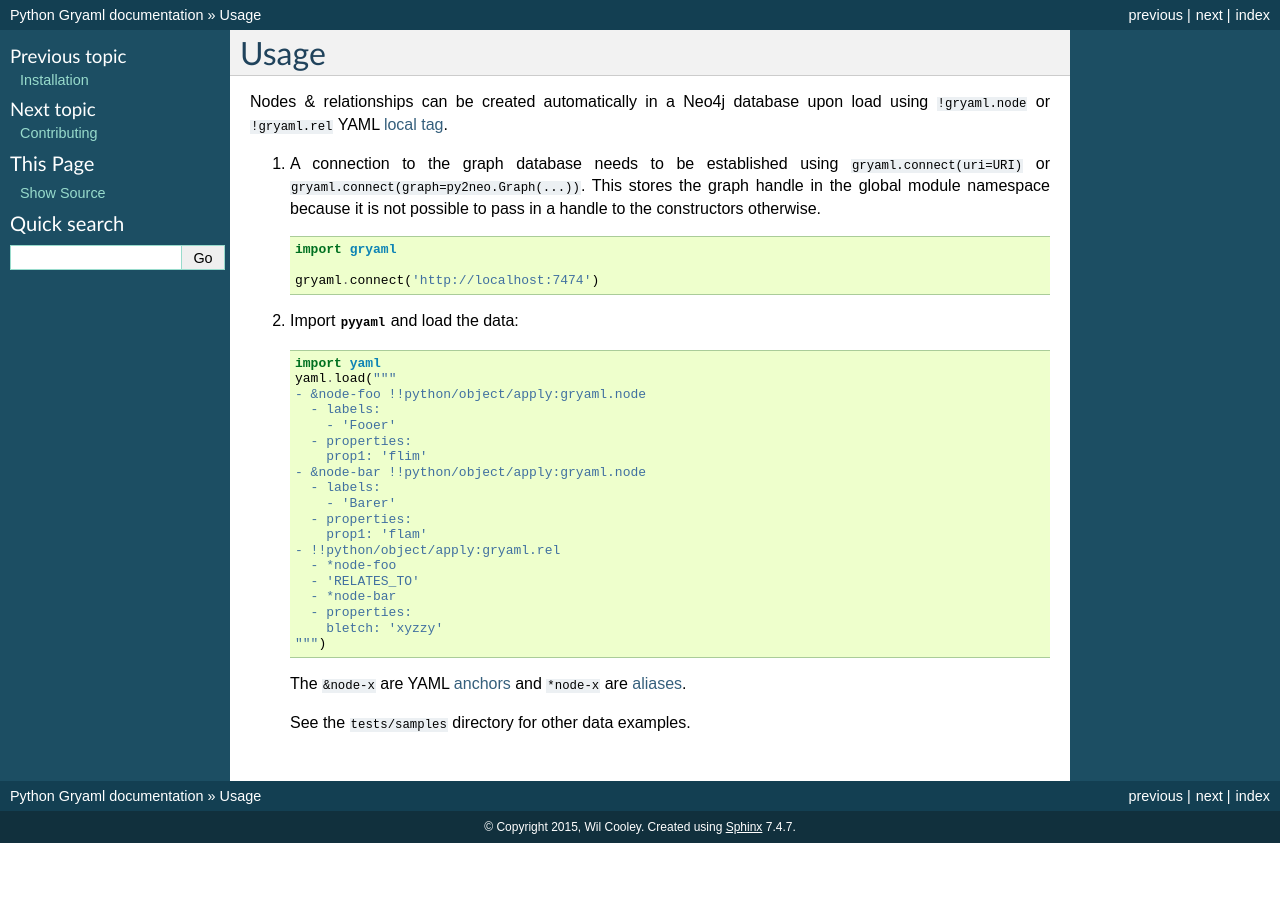
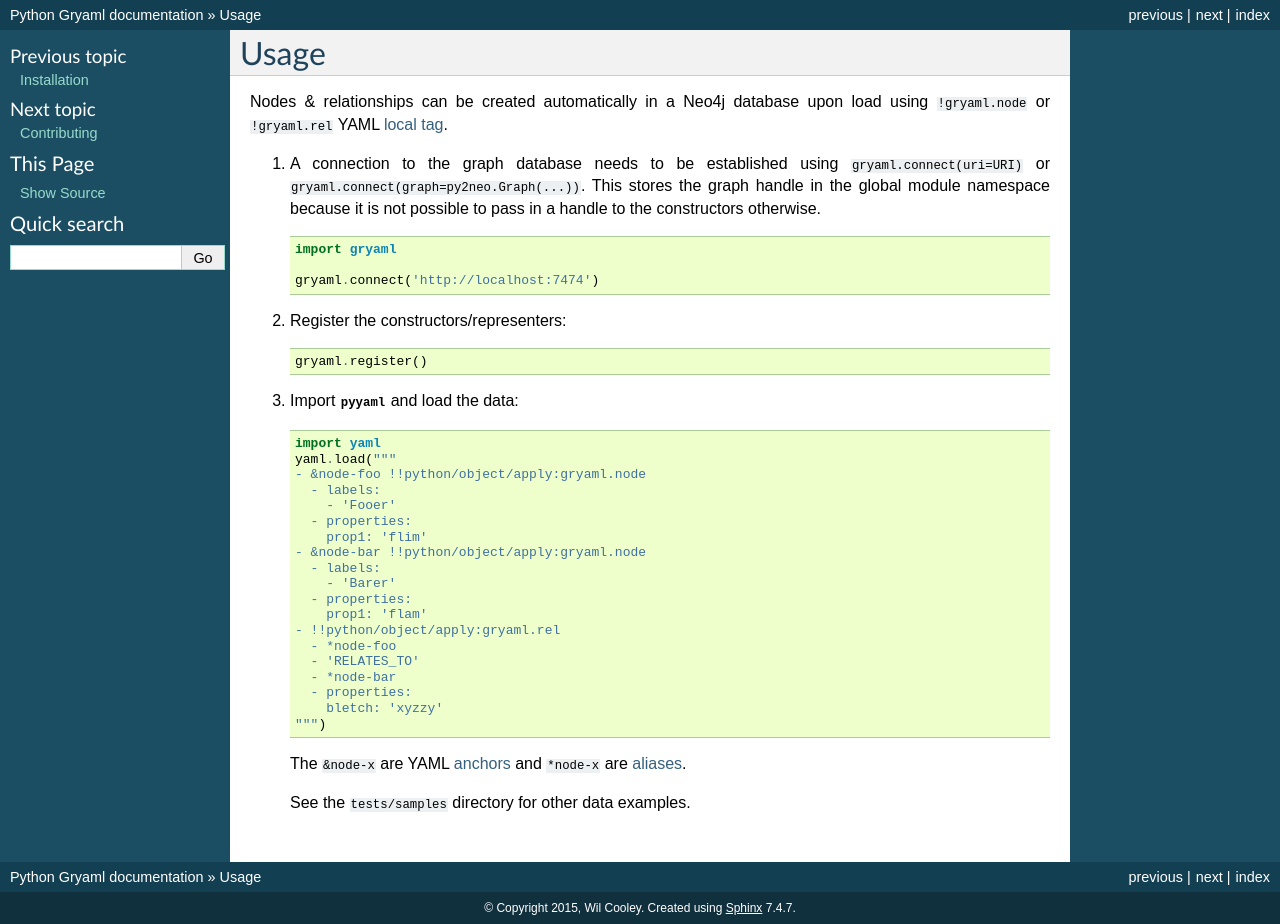
Before and after one commit to wcooley/python-gryaml, a Sphinx documentation site: the page built from docs/usage.rst, in a window 1280 px wide. Built offline with Sphinx 7.4.7, drawn with Linux system fonts in a browser that asks for light colours; the version number could not be read and is left out; before the commit the page ends 900 px from its top, so only the background shows below that.

Commit message:
Add registration to usage doc

```diff
--- a/docs/usage.rst
+++ b/docs/usage.rst
@@ -18,9 +18,11 @@
 
        gryaml.connect('http://localhost:7474')
 
-#. Import :mod:`pyyaml` and load the data:
+#. Register the constructors/representers::
 
-   ::
+        gryaml.register()
+
+#. Import :mod:`pyyaml` and load the data::
 
         import yaml
         yaml.load("""
```
